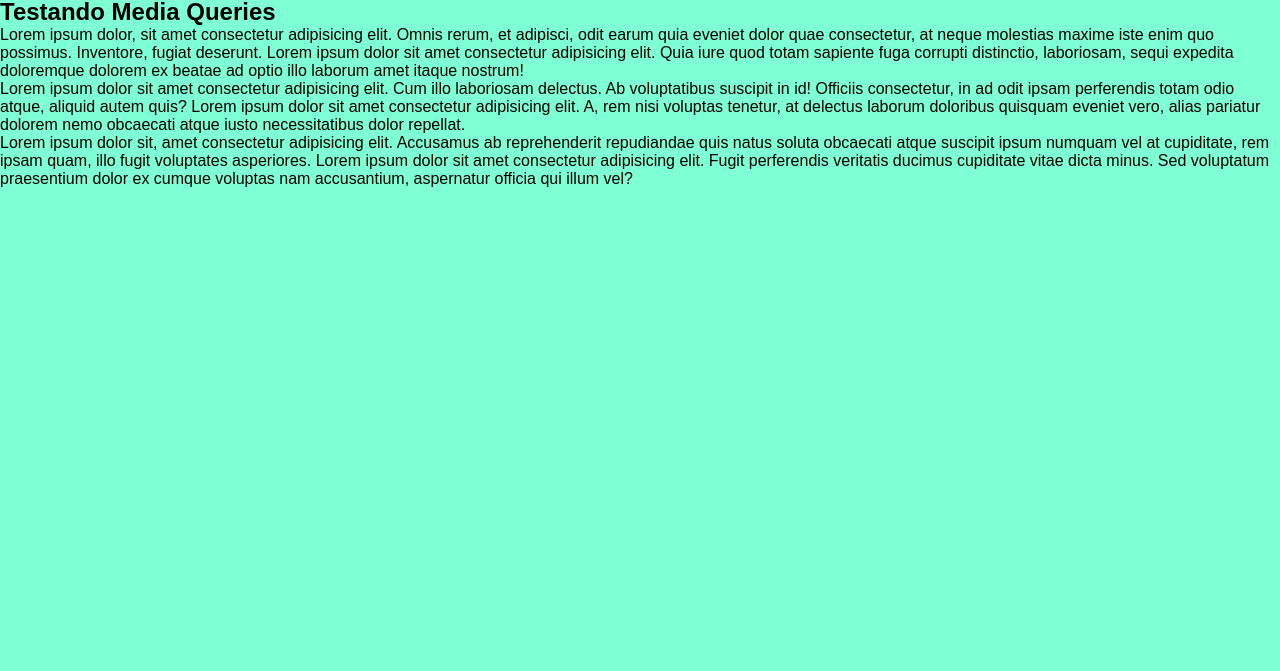
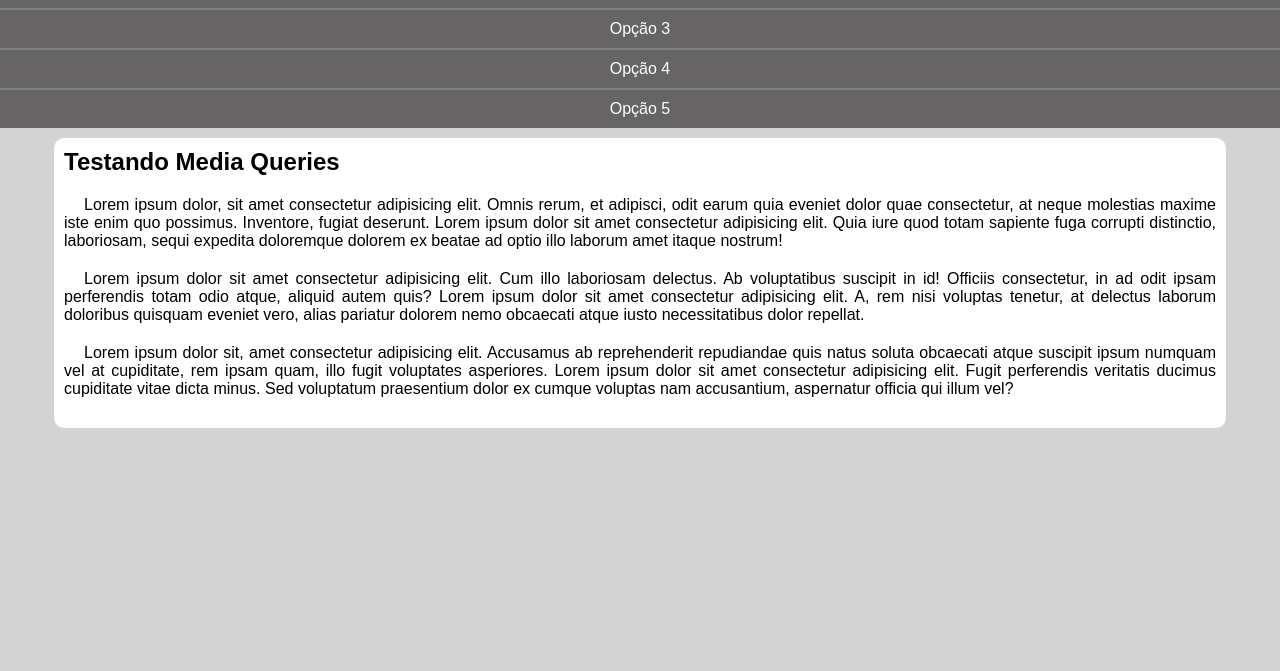
Before and after one commit to VitoriaSousaGomes/html-css, a plain HTML site: page exercicios/ex026/mq005/index.html in a window 1280 px wide. Shown: the part 129-800 px from the top of the page. Drawn offline with Linux system fonts and the light colour scheme.

Commit message:
atualizei o ex

```diff
--- a/exercicios/ex026/mq005/estilos/style.css
+++ b/exercicios/ex026/mq005/estilos/style.css
@@ -1,11 +1,61 @@
 @charset "UTF-8";
 
 * {
+    font-family: Arial, Helvetica, sans-serif;
     margin: 0;
     padding: 0;
-    font-family: Arial, Helvetica, sans-serif;
 }
 
 body, html {
-    background-color: aquamarine;
+    background-color:lightgray;
 }
+
+header {
+    background-color: gray;
+}
+
+header > h1 {
+    padding: 10px;
+    text-align: center;
+}
+
+menu {
+    display: block;
+}
+
+menu > ul {
+    list-style-type: none;
+}
+
+menu > ul > li > a {
+    display: block;
+    padding: 10px;
+    text-decoration: none;
+    text-align: center;
+    background-color: rgb(102, 100, 100);
+    color: white;
+    border-top: 2px solid gray;
+}
+
+menu > ul > li > a:hover {
+    background-color: gray;
+}
+
+main {
+    width: 90vw;
+    background-color: white;
+    margin: auto;
+    margin-top: 10px;
+    padding: 10px;
+    border-radius: 10px;
+}
+
+article > h2 {
+    padding-bottom: 20px;
+}
+
+article > p {
+    text-align: justify;
+    margin-bottom: 20px;
+    text-indent: 20px;
+}
```
